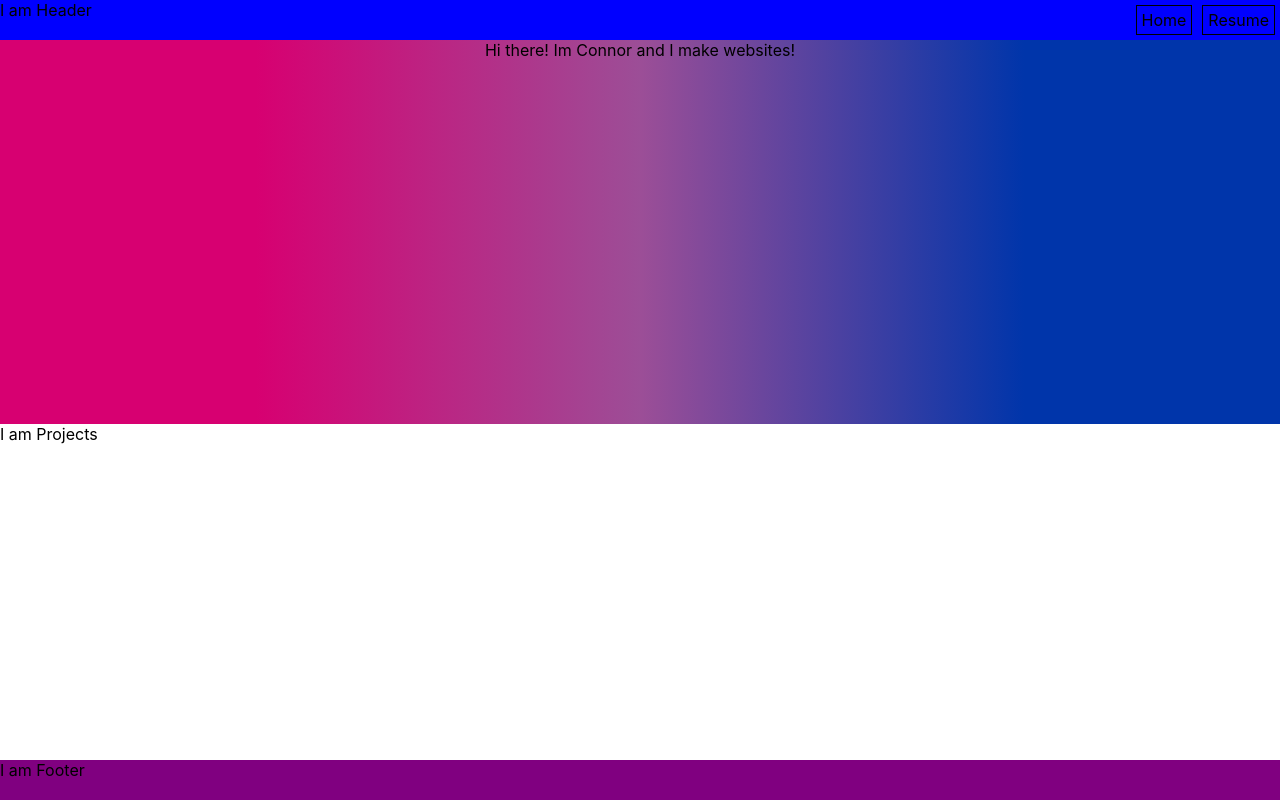
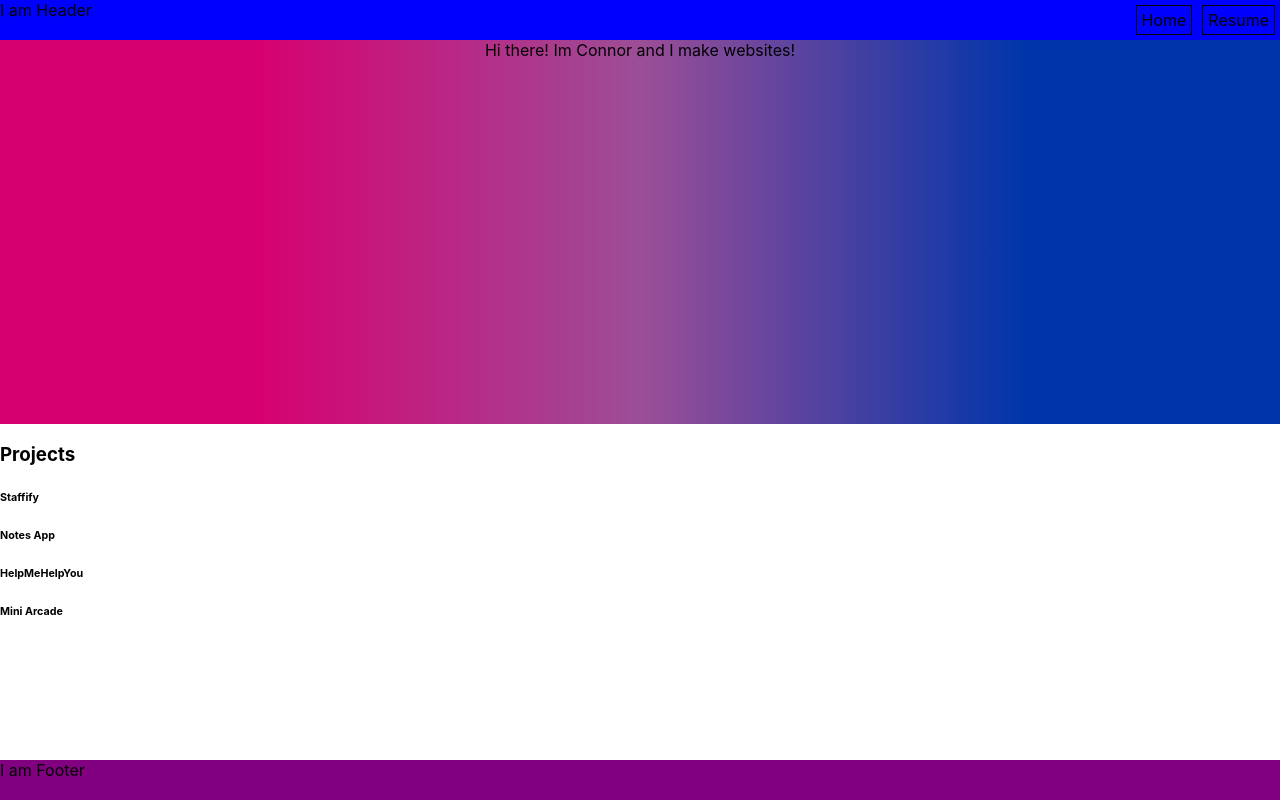
Before and after one commit to CD-Mackay/personal_site, a Next.js app: page / in a window 1280 px wide. Built offline with nearby package versions, Linux system fonts and the light colour scheme.

Commit message:
import projectcard, pass props

```diff
--- a/Components/Projects/Projects.js
+++ b/Components/Projects/Projects.js
@@ -1,7 +1,14 @@
+import ProjectCard from '../ProjectCard/ProjectCard';
 import styles from './Projects.module.css';
 
 export default function Projects() {
   return (
-    <div>I am Projects</div>
+    <div>
+      <h3>Projects</h3>
+      <ProjectCard name={"Staffify"} />
+      <ProjectCard name={"Notes App"} />
+      <ProjectCard name={"HelpMeHelpYou"} />
+      <ProjectCard name={"Mini Arcade"} />
+    </div>
   )
 };
```
